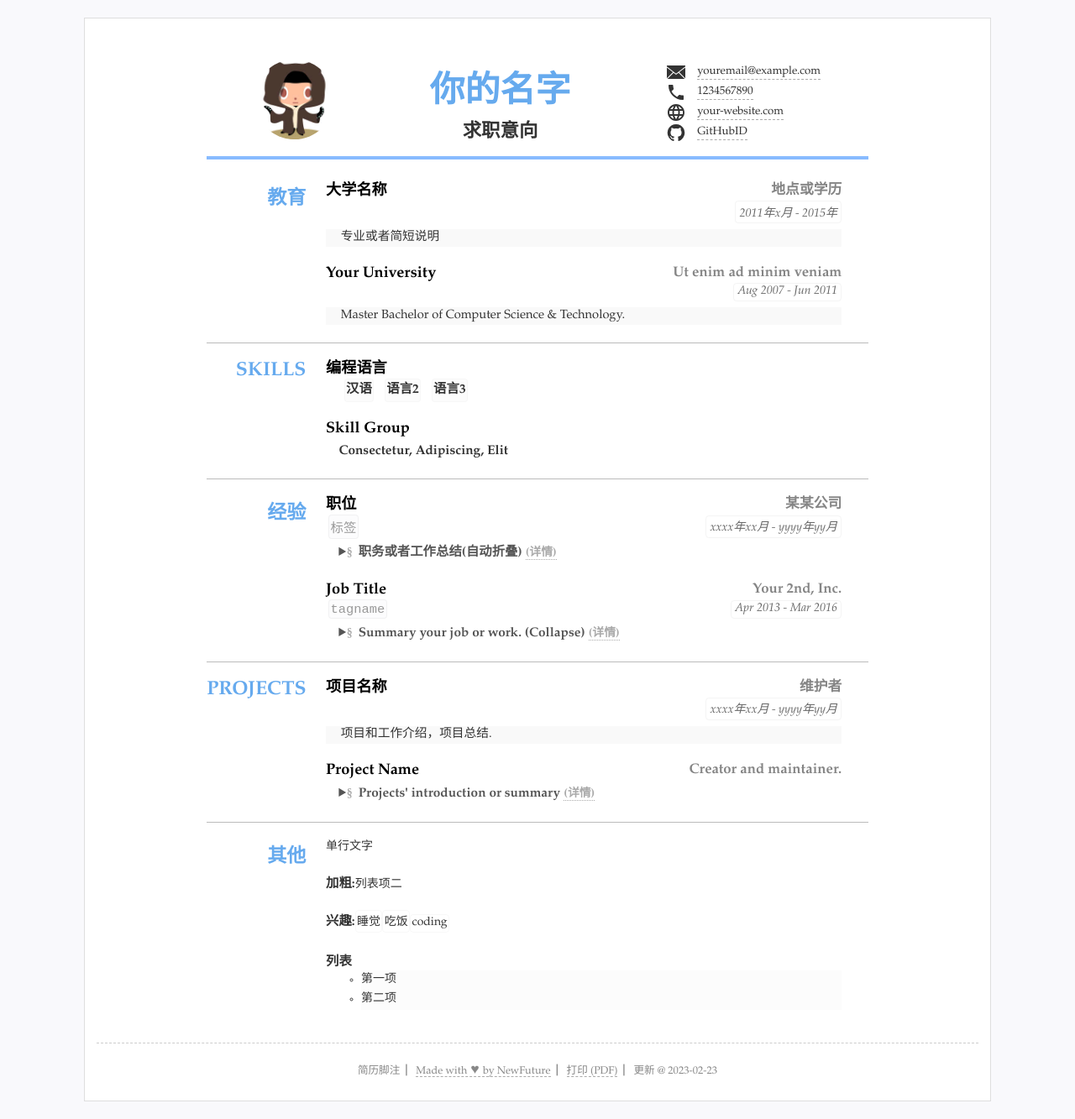
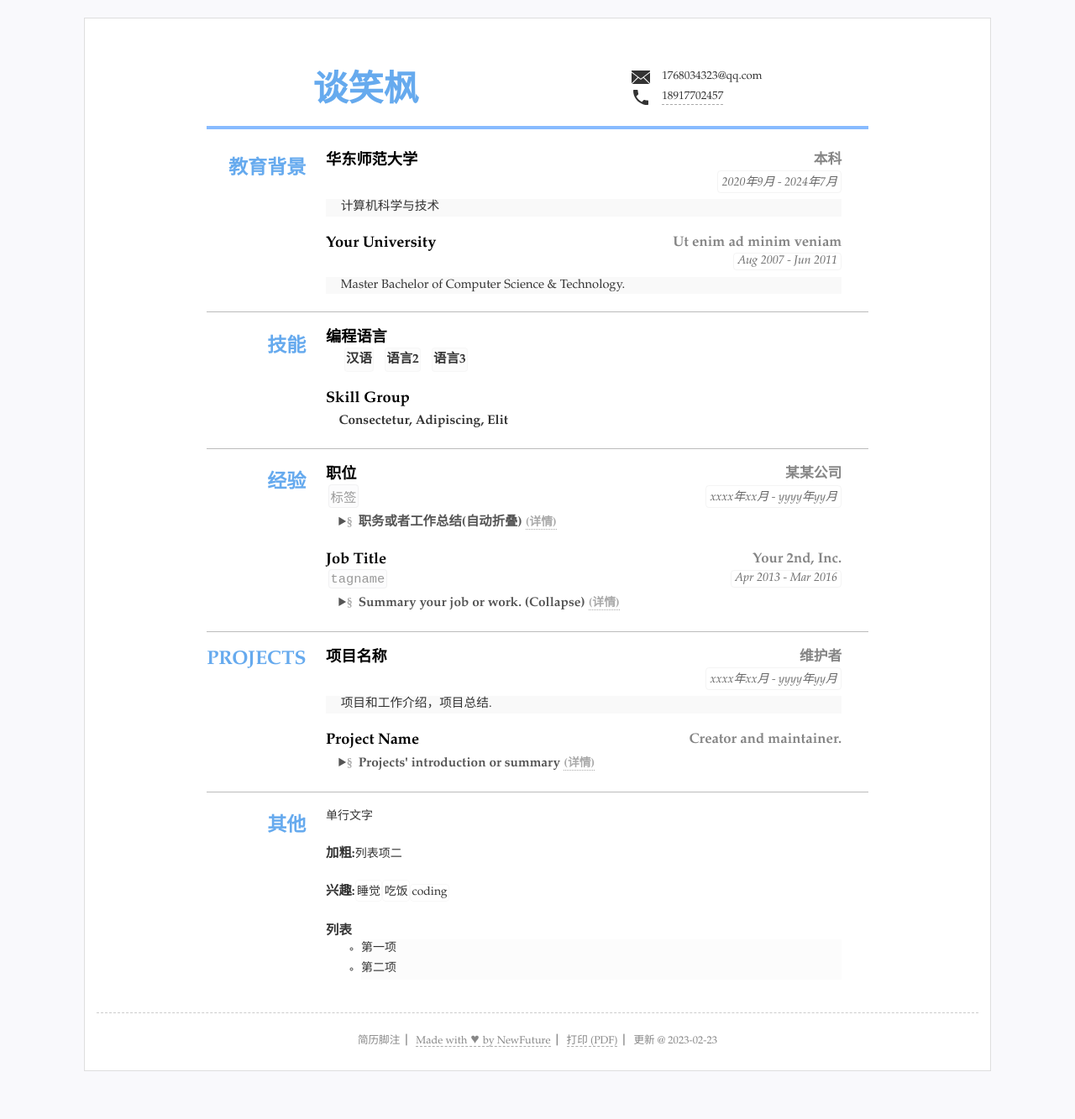
Before and after one commit to DisguisedLove/-, a Jekyll site: the page built from index.html, in a window 1280 px wide. Shown: the whole page at 84% size. Built offline with Jekyll 4.4.1, drawn with Linux system fonts in a browser that asks for light colours; after the commit the page ends 1297 px from its top, so only the background shows below that.

Commit message:
Update resume.yml

```diff
--- a/_data/resume.yml
+++ b/_data/resume.yml
@@ -3,44 +3,37 @@
 
 title: "简历标题"
 lang: "zh" #语言设置 zh表示中文 en 表示英语
-name: "你的名字"
-jobtitle: "求职意向" #可空不显示
-photo: "assets/img/photo.jpg" #照片可空，不显示
+name: "谈笑枫"
+jobtitle: "" #可空不显示
+photo: "" #照片可空，不显示
 
 #联系方式
 contact: #联系方式连接等3~5行
-- text: "youremail@example.com" #文本内容
-  href: 'mailto:youremail@example.com' #链接，无链接则空
+- text: "1768034323@qq.com" #文本内容
+  href: '' #链接，无链接则空
   icon: 'icons/email.svg' #图标 svg文件
-- text: "1234567890"
-  href: 'tel:1234567890'
+- text: "18917702457"
+  href: 'tel:18917702457'
   icon: 'icons/phone.svg'
-- text: "your-website.com"
-  href: 'http://your-website.com'
-  icon: 'icons/web.svg'
-- text: "GitHubID"
-  href: 'https://github.com/NewFuture'
-  icon: "icons/github.svg"
-  attr: 'target="_blank"' #新标签页打开
   # - text: "地址"
   #   icon: "icons/location.svg"
 
 #main下面是主体内容，类别条数不限
 main: #简历主要内容，
 - type: education #类别为ID
-  name: 教育 #显示名称，空则使用type
+  name: 教育背景 #显示名称，空则使用type
   content: #内容基本格式 标题-副标题-日期-详细内容 (都允许空)
-  - title: 大学名称
-    duration: "2011年x月 - 2015年"
-    sub: 地点或学历
-    detail: 专业或者简短说明
+  - title: 华东师范大学
+    duration: "2020年9月 - 2024年7月"
+    sub: 本科
+    detail: 计算机科学与技术
   - title: Your University
     duration: Aug 2007 - Jun 2011
     sub: Ut enim ad minim veniam
     detail: Master Bachelor of Computer Science & Technology.
 
 - type: skills
-  # name: "技能"
+  name: "技能"
   content:
   - title: 编程语言
     items: #itmems 可以小块的方式显示
```
